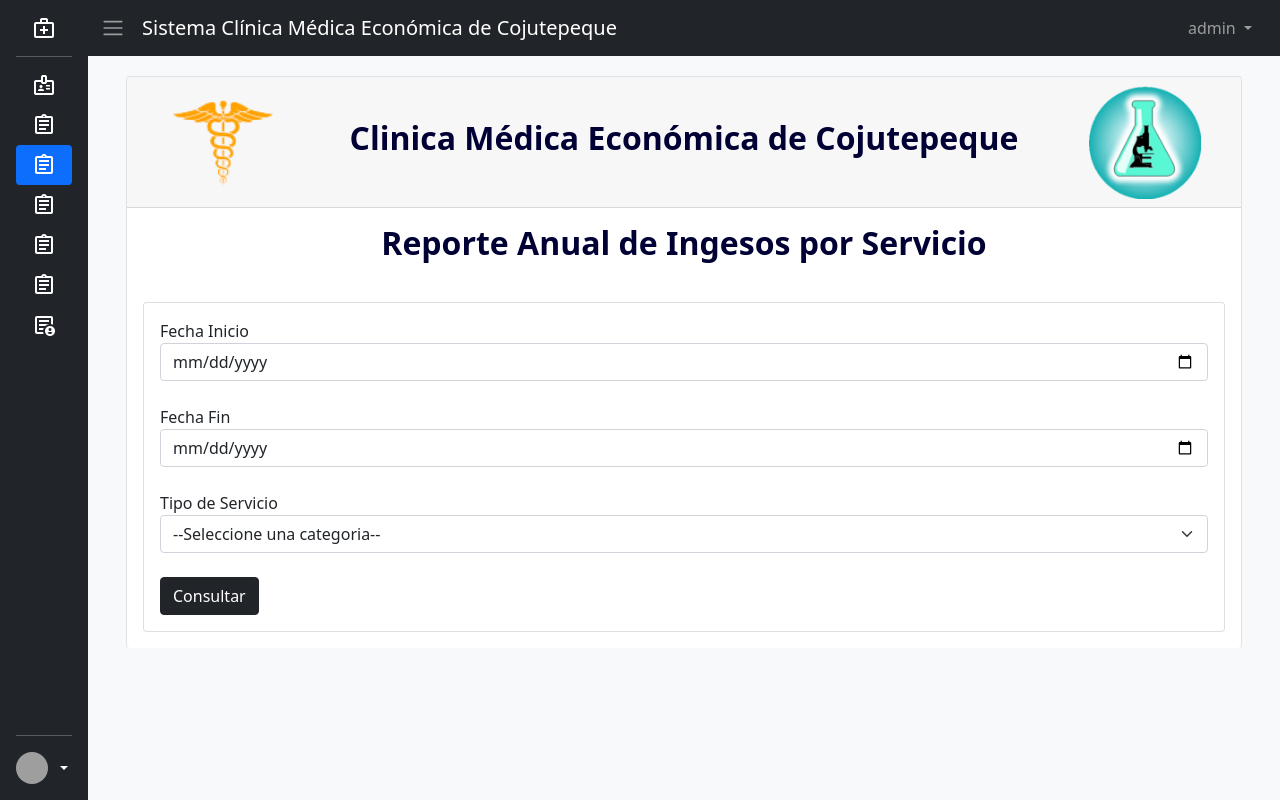
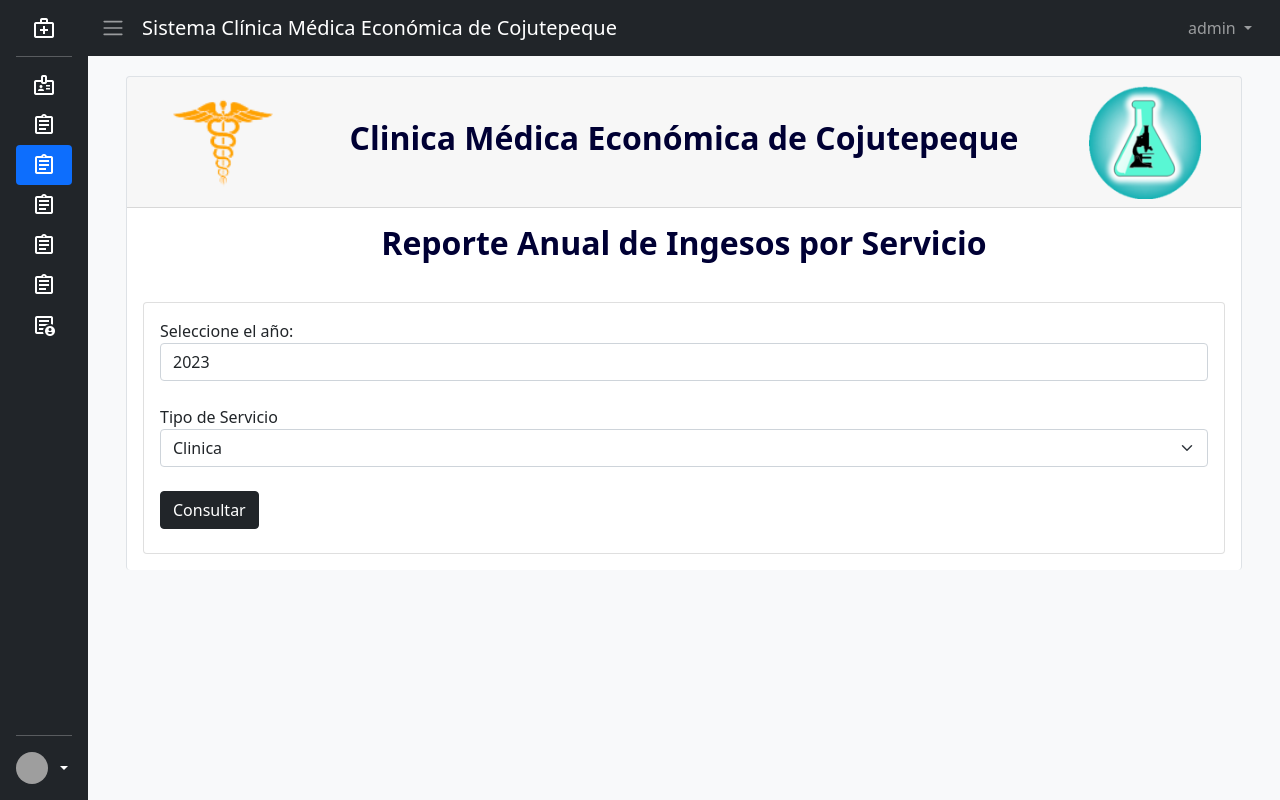
Before and after one commit to Ronaldo-Martinez/sgi-sistema-clinico, a Django app: page /control/reportes/RE02/ in a window 1280 px wide. Run offline with Django 4.2, Linux system fonts and the light colour scheme; a user stored in the database is signed in; data comes from the database, SQL or seed files in the repository; grey boxes are pictures that could not be loaded.

Commit message:
IE02 para clinica, falta para laboratorio

```diff
--- a/modulo_control/urls.py
+++ b/modulo_control/urls.py
@@ -7,7 +7,7 @@ from django.views.generic import RedirectView
 from modulo_control.views.login import registrar_empleado,editar_empleado,vista_adminitracion_empleados,lista_empleados, get_empleado,menu_estrategico,menu_tactico
 from modulo_control.views.perfil import Perfil
 
-from modulo_gerencial.views import Estrategico01,estrategico02, Tactico01, Tactico02, Tactico03,bitacoraTacticos, bitacoraEstrategicos
+from modulo_gerencial.views import Estrategico01,Estrategico02, Tactico01, Tactico02, Tactico03,bitacoraTacticos, bitacoraEstrategicos
 from modulo_gerencial.views import bitacoraAdmin,bitacoraTacticos,bitacoraEstrategicos
 
 
@@ -27,7 +27,7 @@ urlpatterns = [
     path('reportes/MenúEstratégico', menu_estrategico, name= 'menuEstrategico'),
     path('reportes/MenúTáctico', menu_tactico, name= 'menuTactico'),
     path('reportes/RE01/',login_required(Estrategico01.as_view()), name= 'vistaRE01'),
-    path('reportes/RE02/',estrategico02, name= 'vistaRE02'),
+    path('reportes/RE02/',login_required(Estrategico02.as_view()), name= 'vistaRE02'),
     path('reportes/RT01/',login_required(Tactico01.as_view()), name= 'vistaRT01'),
     path('reportes/RT02/',login_required(Tactico02.as_view()), name= 'vistaRT02'),
     path('reportes/RT03/',login_required(Tactico03.as_view()), name= 'vistaRT03'),
--- a/modulo_gerencial/templates/RE02.html
+++ b/modulo_gerencial/templates/RE02.html
@@ -28,27 +28,24 @@
         <div class="card-body" >
           <form>
             <div class="form-group">
-              <label>Fecha Inicio</label>
-              <input type="date" class="form-control" id="fechaInicio" name="fechaInicio">
-            </div>
-            <br>
-            <div class="form-group">
-              <label>Fecha Fin</label>
-              <input type="date" class="form-control" id="fechaFin" name="fechaFin">
+              <label>Seleccione el año: </label>
+              <input type="number" class="form-control" id="seleccionarAnio" min="2000" max="2099" value='{%now "Y" %}'>
             </div>
             <br>
             <div class="form-group">
               <label>Tipo de Servicio</label>
               <select class="form-select" id="idServicio" name="idServicio">
-                <option value="">--Seleccione una categoria--</option>
-                <option>Clinica</option>
-                <option>Laboratorio</option>
-
+                <option value="1">Clinica</option>
+                <option value="2">Laboratorio</option>
               </select>
             </div>
             <br>
-            <button class="btn btn-dark" type="button" onclick="mostrarResultado()">Consultar</button>
-
+            <button class="btn btn-dark" type="button" onclick="consultarDatosDeConsultas()">Consultar</button>
+            <div class=" text-center pb-2">
+              <div class="spinner-border text-primary" role="status" id="spinner-1">
+                <span class="visually-hidden">Loading...</span>
+              </div>
+            </div>
           </form>
         </div>
       </div>
@@ -56,24 +53,30 @@
     <!--Resultados del reporte-->
     <div class="card-body" id="resultado" style="display: none;">
       <div>
-        <h5 class="fw-bold text-primary-dark text-center" id="titulo-fecha">Ingresos anuales por servicio de : servicio desde fechaInicio hasta fechaFin</h2>
-        <h5 class="fw-bold text-primary-dark text-center" style="padding-top: 20px;">Generado por: usuario1 el fecha a las hora 19:30 </h3>
+        <h5 class="fw-bold text-primary-dark text-center" id="titulo-fecha"></h2>
+        <h5 class="text-primary-dark text-center">Generado por: {{ request.user.nombres }} {{ request.user.apellidos }} el {%now "d-m-Y" %} a las  {% now "H:i" %}. </h3>
         <br>
         <table class = "table table-striped text-center border" >
-          <thead>
+          <thead id="head-informe">
               <tr>
                   <th>Servicio</th>
-                  <th>Ingresos</th>
-
+                  <th>Ingresos año anterior</th>
+                  <th>Ingresos año actual</th>
+                  <th>Variación</th>
               </tr>
           </thead>
-          <tbody>
+          <tbody id="resultados-informe">
               <tr>
-                  <td></td>
-                  <td></td>
-                </tr>
+                <td></td>
+                <td></td>
+              </tr>
           </tbody>
         </table>
+        <div class=" text-center pb-2">
+          <div class="spinner-border text-primary" role="status" id="spinner">
+            <span class="visually-hidden">Loading...</span>
+          </div>
+        </div>
       </div>
       <div >
         <button type="button" id="btn-guardar" class="btn btn-success" >Guadar Parametros Reporte</button>
@@ -110,17 +113,112 @@ color: #000034;
 <script>
     $( "#side_re02" ).addClass( "active" );
     url="{% url 'vistaRE02' %}";
+    $('#spinner-1').hide()
     function mostrarResultado() {
       document.getElementById('formulario').style.display = 'none';
       document.getElementById('resultado').style.display = 'block';
-
+      let idServicio = $('#idServicio').val();
+      let Servicio=$('#idServicio').find(`option[value='${idServicio}']`).text();
+      let anioActual=$('#seleccionarAnio').val()
+      $('#titulo-fecha').html("");
+      $('#titulo-fecha').append(`Para servicios de: ${Servicio}, realizados para el año ${anioActual}`)
     }
     function nuevoForm(){
       document.getElementById('resultado').style.display = 'none';
       document.getElementById('formulario').style.display = 'block';
-      $('#fechaInico').val('');
-      $('#fechaFin').val('');
+      $('#spinner-1').hide();
       $('#idServicio').val('');
     }
+
+    function consultarClinica(fechaInicio, fechaFin) {
+      return new Promise(function(resolve, reject) {
+        $.ajax({
+          url: 'http://clinica.code-rm.tk/expediente/sgi/consultas',
+          type: "GET",
+          dataType: "json",
+          data: {
+            'fecha': fechaInicio,
+            'fechaFin': fechaFin
+          },
+          success: function(data) {
+            resolve(data);
+          },
+          error: function(error) {
+            reject(error);
+          }
+        });
+      });
+    }
+
+    async function consultarDatosDeConsultas() {
+      $('#spinner-1').show();
+      $('#spinner').show();
+      $('#resultados-informe').html("");
+      // Obtener las fechas ingresadas en los inputs
+      let anioActual=$('#seleccionarAnio').val()
+      let fechaInicioActual = `${anioActual}-01-01`
+      let fechaFinActual = `${anioActual}-12-31`
+
+      // Copiar las fechas originales
+      let fechaInicioAnioAnterior = `${anioActual-1}-01-01`
+      let fechaFinAnioAnterior = `${anioActual-1}-12-31`
+
+      $('#spinner').show();
+
+      try {
+        if ($('#idServicio').val()==='1'){
+          let dataActual = await consultarClinica(fechaInicioActual, fechaFinActual);
+          let dataAnterior = await consultarClinica(fechaInicioAnioAnterior, fechaFinAnioAnterior);
+          imprimirResultadosClinica(dataActual, dataAnterior, anioActual)
+          mostrarResultado();
+        }
+      } catch (error) {
+        console.error(error);
+      }
+    }
+
+    function imprimirResultadosClinica(dataActual, dataAnterior, anioActual){
+      toastr[dataActual.type](dataActual.title);
+
+      let ingresosActuales=0;
+      let ingresosAnteriores=0;
+      let variacion;
+
+      dataActual.data.map((dato)=>{
+        ingresosActuales=ingresosActuales+parseFloat(dato.consumo_medico);
+      })
+      dataAnterior.data.map((dato)=>{
+        ingresosAnteriores=ingresosAnteriores+parseFloat(dato.consumo_medico);
+      })
+
+      if (ingresosAnteriores!==0){
+        variacion=(((ingresosActuales-ingresosAnteriores)/ingresosAnteriores)*100).toFixed(2);
+      }
+      else {
+        variacion=100;
+      }
+
+      $('#head-informe').html('');
+      $('#head-informe').append(`
+          <tr>
+            <td>Servicio</td>
+            <td>Ingresos año ${anioActual-1}</td>
+            <td>Ingresos año ${anioActual}</td>
+            <td>Variación</td>
+          </tr>
+        `);
+
+      $('#resultados-informe').append(`
+          <tr>
+            <td>Clinica</td>
+            <td>$ ${ingresosAnteriores}</td>
+            <td>$ ${ingresosActuales}</td>
+            <td>${variacion}%</td>
+          </tr>
+          `);
+      $('#spinner').hide();
+    }
+
+
   </script>
 {% endblock %}
--- a/modulo_gerencial/views.py
+++ b/modulo_gerencial/views.py
@@ -33,8 +33,30 @@ class Estrategico01(TemplateView):
         self.response['title']='Se han almacenado los parametros del reporte.'
         return JsonResponse(self.response)
 
-def estrategico02(request):
-    return render(request, 'RE02.html')
+class Estrategico02(TemplateView):
+    template_name = "RE02.html"
+    login_url='/login/'
+    response={'type':'','title':'', 'info':''}
+    def get(self, request, *args, **kwargs):
+        return render(request,self.template_name)
+    def post(self, request, *args, **kwargs):
+        fecha_inicio = datetime.strptime(request.POST.get('fecha_inicio'), "%Y-%m-%d").date()
+        fecha_fin=datetime.strptime(request.POST.get('fecha_fin'), "%Y-%m-%d").date()
+        idCategoria=request.POST.get('idCategoria')
+        reporte=Reporte.objects.create(
+            empleado=request.user,
+            tipo_reporte=1,
+            fecha_inicio=fecha_inicio,
+            fecha_fin=fecha_fin
+        )
+        FiltroReporte.objects.create(
+            reporte=reporte,
+            valor=idCategoria
+        )
+        self.response['type']='success'
+        self.response['title']='Se han almacenado los parametros del reporte.'
+        return JsonResponse(self.response)
+
 
 def bitacoraEstrategicos(request):
     return render(request, 'BRE.html')
```
